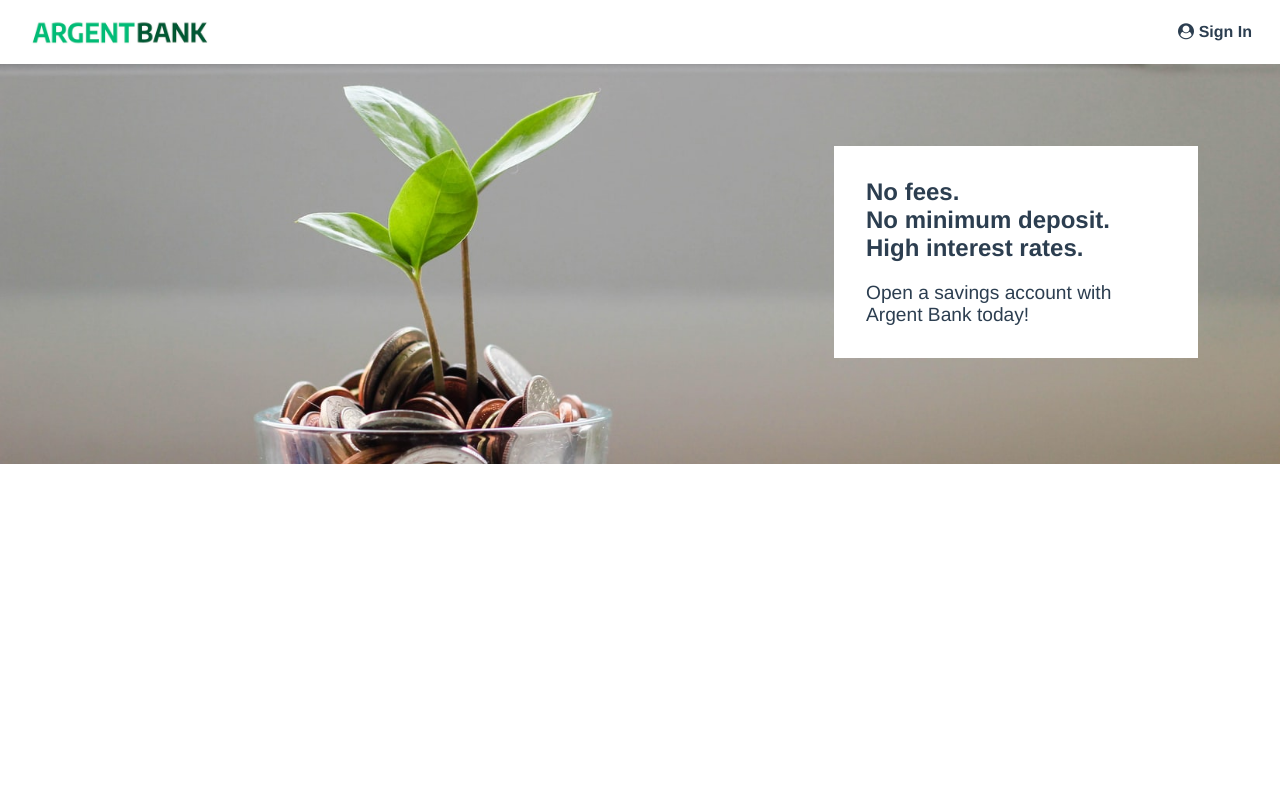
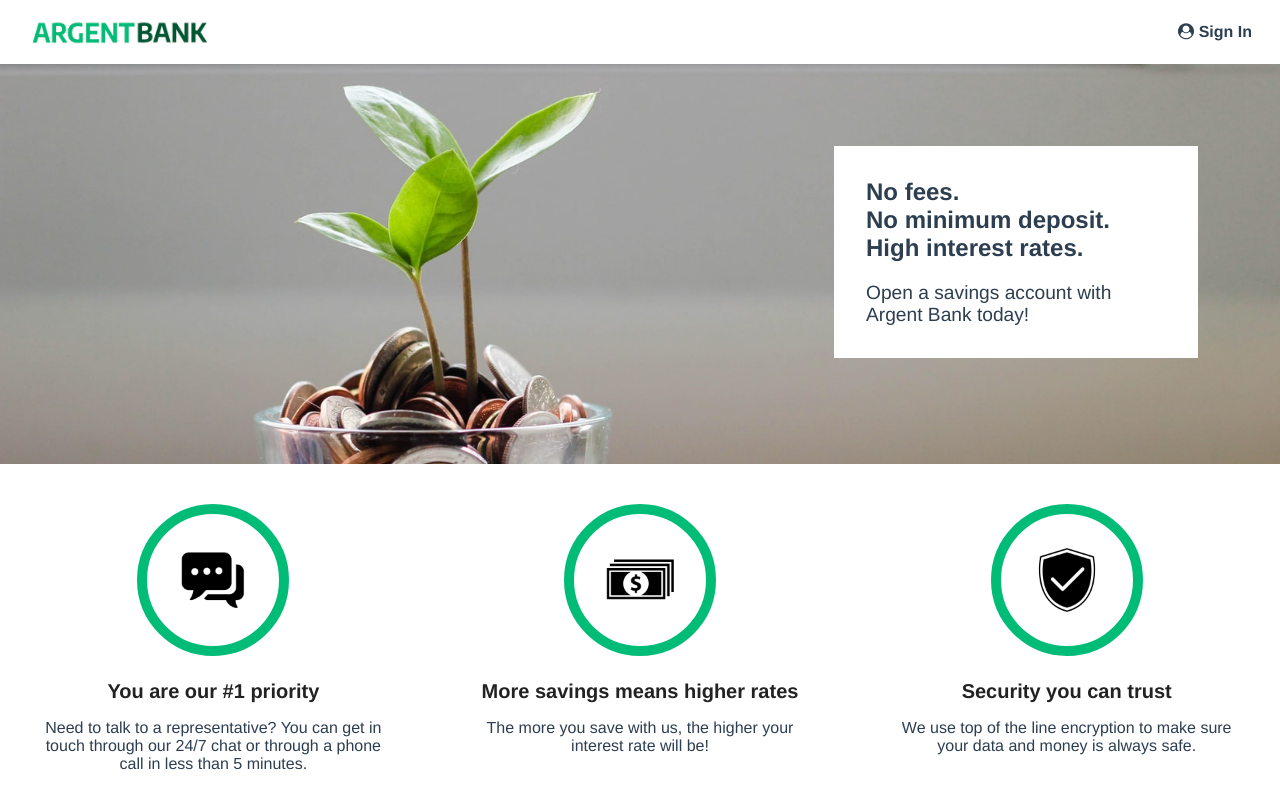
Before and after one commit to Deltyx/argentbank-app, a React (Create React App) app: page / in a window 1280 px wide. Shown: the top 808 px of the page. Built offline with nearby package versions, Linux system fonts and the light colour scheme.

Commit message:
Fiex Typos & Added Features from designs

```diff
--- /dev/null
+++ b/src/components/features/features.js
@@ -0,0 +1,44 @@
+import icon_chat from '../../img/icon-chat.png';
+import icon_money from '../../img/icon-money.png';
+import icon_security from '../../img/icon-security.png';
+
+import './features.scss';
+
+export default function Features() {
+  return (
+    <section className="features">
+        <h2 className="sr-only">Features</h2>
+        <div className="feature-item">
+            <img src={icon_chat} alt="Chat Icon" className="feature-icon" />
+            <h3 className="feature-item-title">You are our #1 priority</h3>
+            <p>
+                Need to talk to a representative? You can get in touch through our
+                24/7 chat or through a phone call in less than 5 minutes.
+            </p>
+        </div>
+        <div className="feature-item">
+            <img
+                src={icon_money}
+                alt="Chat Icon"
+                className="feature-icon"
+            />
+            <h3 className="feature-item-title">More savings means higher rates</h3>
+            <p>
+                The more you save with us, the higher your interest rate will be!
+            </p>
+        </div>
+        <div className="feature-item">
+            <img
+                src={icon_security}
+                alt="Chat Icon"
+                className="feature-icon"
+            />
+            <h3 className="feature-item-title">Security you can trust</h3>
+            <p>
+                We use top of the line encryption to make sure your data and money
+                is always safe.
+            </p>
+        </div>
+    </section>
+  );
+}
--- /dev/null
+++ b/src/components/features/features.scss
@@ -0,0 +1,29 @@
+.features {
+    display: flex;
+    flex-direction: column;
+  }
+
+  @media (min-width: 920px) {
+    .features {
+      flex-direction: row;
+    }
+  }
+
+  .feature-icon {
+    width: 100px;
+    border: 10px solid #00bc77;
+    border-radius: 50%;
+    padding: 1rem;
+  }
+
+  .feature-item {
+    flex: 1;
+    padding: 2.5rem;
+  }
+
+  .feature-item-title {
+    color: #222;
+    font-size: 1.25rem;
+    font-weight: bold;
+    margin-bottom: 0.5rem;
+  }
--- a/src/components/hero/hero.js
+++ b/src/components/hero/hero.js
@@ -3,13 +3,13 @@
 
 export default function Hero() {
   return (
-    <div class="hero">
-        <section class="hero-content">
-        <h2 class="sr-only">Promoted Content</h2>
-        <p class="subtitle">No fees.</p>
-        <p class="subtitle">No minimum deposit.</p>
-        <p class="subtitle">High interest rates.</p>
-        <p class="text">Open a savings account with Argent Bank today!</p>
+    <div className="hero">
+        <section className="hero-content">
+        <h2 className="sr-only">Promoted Content</h2>
+        <p className="subtitle">No fees.</p>
+        <p className="subtitle">No minimum deposit.</p>
+        <p className="subtitle">High interest rates.</p>
+        <p className="text">Open a savings account with Argent Bank today!</p>
         </section>
     </div>
   );
--- a/src/views/homepage/homepage.js
+++ b/src/views/homepage/homepage.js
@@ -1,3 +1,4 @@
+import Features from "../../components/features/features";
 import Hero from "../../components/hero/hero";
 
 
@@ -5,6 +6,7 @@
     return (
         <main>
             <Hero />
+            <Features />
         </main>
     )
 }
```
